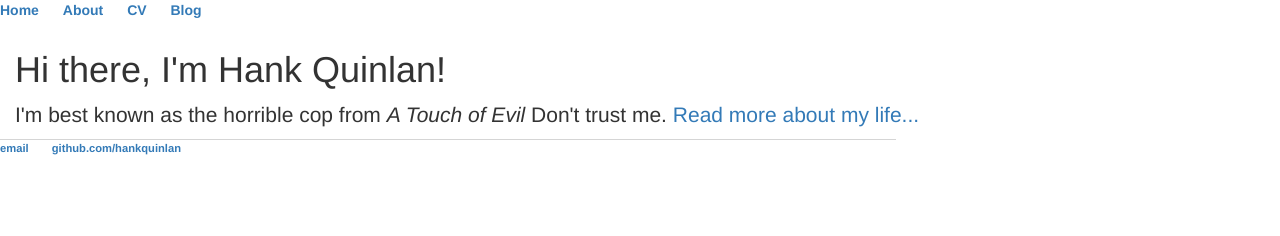
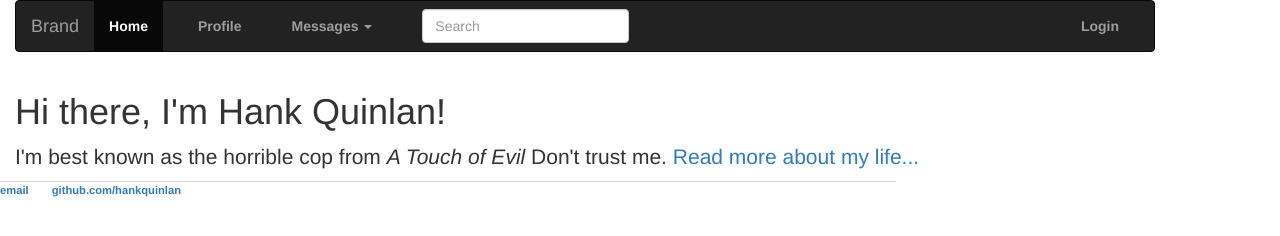
Before and after one commit to kkiran1005/kkiran1005.github.io, a plain HTML site: page index.html in a window 1280 px wide. Drawn offline with nearby package versions, Linux system fonts and the light colour scheme.

Commit message:
Update index.html

```diff
--- a/index.html
+++ b/index.html
@@ -14,14 +14,45 @@
 		<script src="http://maxcdn.bootstrapcdn.com/bootstrap/3.3.4/js/bootstrap.min.js"></script>
 	</head>
 	<body>
-		<nav>
-    		<ul>
-        		<li><a href="/Home.html">Home</a></li>
-	        	<li><a href="/about">About</a></li>
-        		<li><a href="/cv">CV</a></li>
-        		<li><a href="/blog">Blog</a></li>
-    		</ul>
-		</nav>
+		<div class="container">
+    		<nav role="navigation" class="navbar navbar-inverse">
+        	<!-- Brand and toggle get grouped for better mobile display -->
+        	<div class="navbar-header">
+            	<button type="button" data-target="#navbarCollapse" data-toggle="collapse" class="navbar-toggle">
+                <span class="sr-only">Toggle navigation</span>
+                <span class="icon-bar"></span>
+                <span class="icon-bar"></span>
+                <span class="icon-bar"></span>
+            	</button>
+            	<a href="#" class="navbar-brand">Brand</a>
+		 </div>
+        	<!-- Collection of nav links, forms, and other content for toggling -->
+        	<div id="navbarCollapse" class="collapse navbar-collapse">
+        	 <ul class="nav navbar-nav">
+        	  <li class="active"><a href="#">Home</a></li>
+        	  <li><a href="#">Profile</a></li>
+        	  <li class="dropdown">
+                    <a data-toggle="dropdown" class="dropdown-toggle" href="#">Messages <b class="caret"></b></a>
+                    <ul role="menu" class="dropdown-menu">
+                        <li><a href="#">Inbox</a></li>
+                        <li><a href="#">Drafts</a></li>
+                        <li><a href="#">Sent Items</a></li>
+                        <li class="divider"></li>
+                        <li><a href="#">Trash</a></li>
+                    </ul>
+                </li>
+            </ul>
+            <form role="search" class="navbar-form navbar-left">
+                <div class="form-group">
+                    <input type="text" placeholder="Search" class="form-control">
+                </div>
+            </form>
+            <ul class="nav navbar-nav navbar-right">
+                <li><a href="#">Login</a></li>
+            </ul>
+        </div>
+    </nav>
+</div>
 		<div class="container">
     		<div class="blurb">
         		<h1>Hi there, I'm Hank Quinlan!</h1>
```
